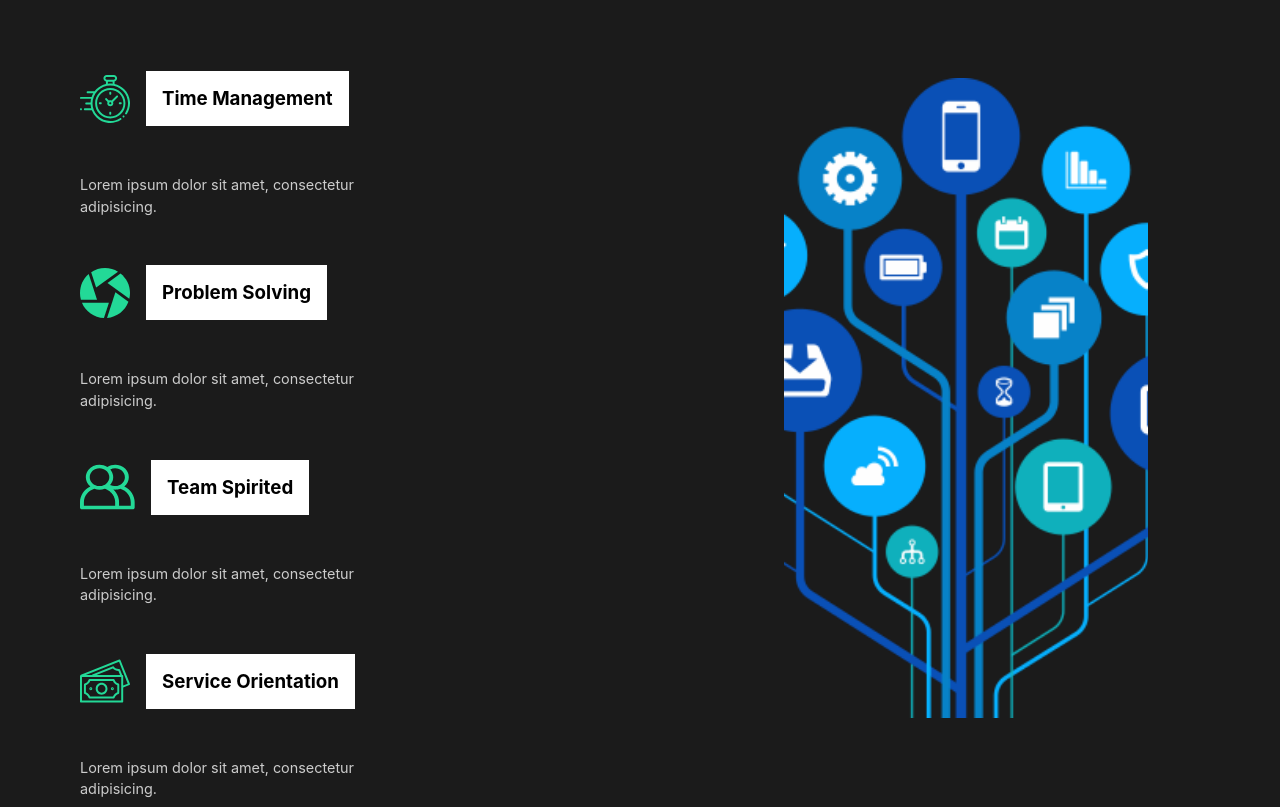
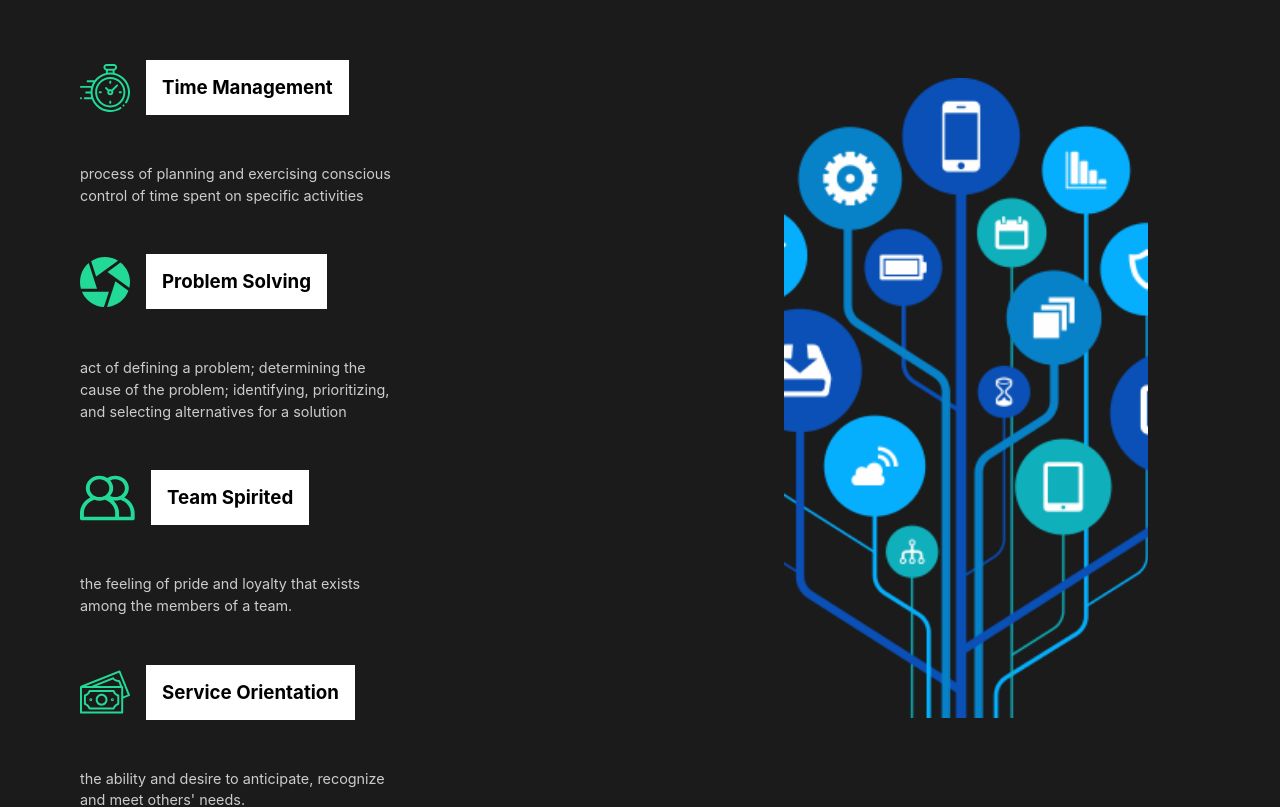
Before and after one commit to HectorGitt/portfolio-new, a React (Create React App) app: page / in a window 1280 px wide. Shown: the part 1080-1887 px from the top of the page. Built offline with nearby package versions, Linux system fonts and the light colour scheme.

Commit message:
updated life survival skills

```diff
--- a/src/App.js
+++ b/src/App.js
@@ -36,6 +36,7 @@ function App() {
           </Route>
         </Switch>
       </AnimatePresence>
+      <ScrollTop />
     </div>
   );
 }
--- a/src/components/ServicesSection.js
+++ b/src/components/ServicesSection.js
@@ -32,28 +32,41 @@ const ServicesSection = () => {
               <img src={clock} alt="" />
               <h3>Time Management</h3>
             </div>
-            <p>Lorem ipsum dolor sit amet, consectetur adipisicing.</p>
+            <p>
+              process of planning and exercising conscious control of time spent
+              on specific activities
+            </p>
           </div>
           <div className="card">
             <div className="icon">
               <img src={diaphragm} alt="" />
               <h3>Problem Solving</h3>
             </div>
-            <p>Lorem ipsum dolor sit amet, consectetur adipisicing.</p>
+            <p>
+              act of defining a problem; determining the cause of the problem;
+              identifying, prioritizing, and selecting alternatives for a
+              solution
+            </p>
           </div>
           <div className="card">
             <div className="icon">
               <img src={teamwork} alt="" />
               <h3>Team Spirited</h3>
             </div>
-            <p>Lorem ipsum dolor sit amet, consectetur adipisicing.</p>
+            <p>
+              the feeling of pride and loyalty that exists among the members of
+              a team.
+            </p>
           </div>
           <div className="card">
             <div className="icon">
               <img src={money} alt="" />
               <h3>Service Orientation</h3>
             </div>
-            <p>Lorem ipsum dolor sit amet, consectetur adipisicing.</p>
+            <p>
+              the ability and desire to anticipate, recognize and meet others'
+              needs.
+            </p>
           </div>
         </CardStyle>
       </DescriptionStyle>
```
